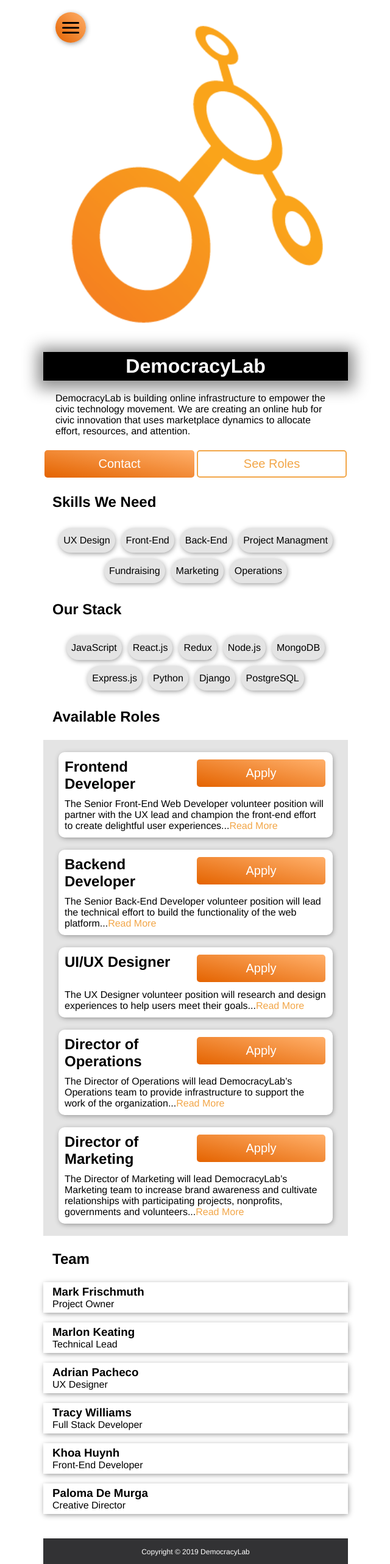
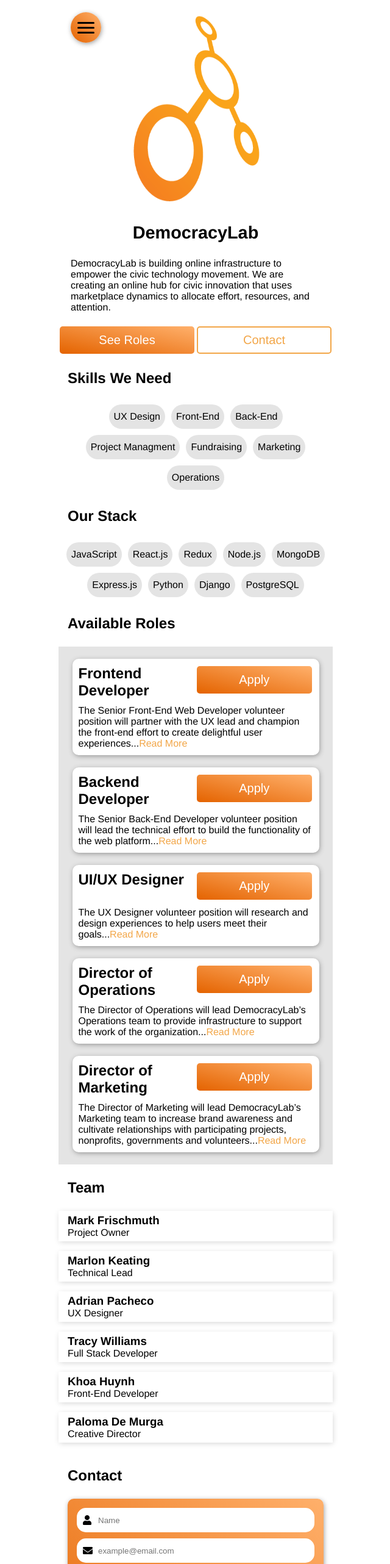
Before and after one commit to Democracy-Labs-UI-Proto/democracylab_ui_proto, a React app: page / in a window 1280 px wide. Shown: the top 2564 px of the page at 61% size, without its empty margins (319-959 px from the left). Built offline with nearby package versions, Linux system fonts and the light colour scheme.

Commit message:
fixed menu and contact form strange z-index overlap

```diff
--- a/src/components/App.js
+++ b/src/components/App.js
@@ -1,5 +1,5 @@
 import React, { Fragment, Component } from 'react';
-import { HashRouter, Route } from 'react-router-dom';
+// import { HashRouter, Route } from 'react-router-dom';
 import { Provider } from 'react-redux';
 import MainDeck from './MainDeck';
 import createAppStore from '../store/store';
@@ -10,11 +10,12 @@ export default class App extends Component {
   render() {
     return (
       <Provider store={store}>
-        <HashRouter>
-          <Fragment>
-            <Route exact path="/" component={MainDeck} />
-          </Fragment>
-        </HashRouter>
+        {/* <HashRouter> */}
+        <Fragment>
+          {/* <Route exact path="/" component={MainDeck} /> */}
+          <MainDeck />
+        </Fragment>
+        {/* </HashRouter> */}
       </Provider>
     );
   }
--- a/src/components/Contact/ContactDeck.js
+++ b/src/components/Contact/ContactDeck.js
@@ -4,7 +4,9 @@ import ContactCard from './ContactCard';
 export default function ContactDeck() {
   return (
     <Fragment>
-      <h2 className="form-title title small-space">Contact</h2>
+      <h2 id="contact" className="form-title title small-space">
+        Contact
+      </h2>
       <form className="contact-container gradient container column shadow big-space">
         <ContactCard />
       </form>
--- a/src/components/Hero/HeroCard.js
+++ b/src/components/Hero/HeroCard.js
@@ -5,15 +5,21 @@ export default function HeroCard(props) {
   return (
     <Fragment>
       {/* <img src={props.hero.projectimage} alt={props.hero.projectimagealt} /> */}
-      <img src={DemoLabPic} alt={props.hero.projectimagealt} />
+      <div className="hero-img-container container">
+        <img className="hero-img" src={DemoLabPic} alt={props.hero.projectimagealt} />
+      </div>
       <div className="hero-info container column big-space">
-        <div className="hero-title container shadow-title">
+        <div className="hero-title container">
           <h1>{props.hero.projectname}</h1>
         </div>
         <p>{props.hero.projectdescription}</p>
         <div className="btn-container">
-          <button className="btn primary-button">Contact</button>
-          <button className="btn secondary-button">See Roles</button>
+          <a href="#roles" className="btn primary-button container">
+            See Roles
+          </a>
+          <a href="#contact" className="btn secondary-button container">
+            Contact
+          </a>
         </div>
       </div>
     </Fragment>
--- a/src/components/Info/InfoCard.js
+++ b/src/components/Info/InfoCard.js
@@ -1,5 +1,5 @@
 import React from 'react';
 
 export default function InfoCard(props) {
-  return <li className="info-item shadow">{props.infoitem}</li>;
+  return <li className="info-item">{props.infoitem}</li>;
 }
--- a/src/components/MainDeck.js
+++ b/src/components/MainDeck.js
@@ -4,7 +4,7 @@ import InfoDeck from './Info/InfoDeck';
 import MenuDeck from './Menu/MenuDeck';
 import HeroDeck from './Hero/HeroDeck';
 import TeamDeck from './Team/TeamDeck';
-// import ContactDeck from './Contact/ContactDeck';
+import ContactDeck from './Contact/ContactDeck';
 import Footer from './Footer/Footer';
 import { connect } from 'react-redux';
 
@@ -18,7 +18,7 @@ function MainDeck(props) {
       ))}
       <RolesDeck roles={props.state.roles} />
       <TeamDeck team={props.state.team} />
-      {/* <ContactDeck /> */}
+      <ContactDeck />
       <Footer />
     </Fragment>
   );
--- a/src/components/Menu/MenuCard.js
+++ b/src/components/Menu/MenuCard.js
@@ -1,14 +1,17 @@
 import React from 'react';
-import { Link } from 'react-router-dom';
+// import { Link } from 'react-router-dom';
 
 export default function MenuItemCard(props) {
   return (
-    <Link
-      to={'/'}
-      className={`menu-nav-items ${props.show ? `show` : ``}`}
-      onClick={props.menuClick}
-    >
+    // <Link
+    //   to={'/'}
+    //   className={`menu-nav-items ${props.show ? `show` : ``}`}
+    //   onClick={props.menuClick}
+    // >
+    //   {props.title}
+    // </Link>
+    <a to={'/'} className={`menu-nav-items ${props.show ? `show` : ``}`} onClick={props.menuClick}>
       {props.title}
-    </Link>
+    </a>
   );
 }
--- a/src/components/Roles/RolesDeck.js
+++ b/src/components/Roles/RolesDeck.js
@@ -11,7 +11,7 @@ export default class Roles extends Component {
     return (
       <div className="roles-container">
         <h2 className="title small-space">Available Roles</h2>
-        <ul className="roles-list big-space">
+        <ul id="roles" className="roles-list big-space">
           {this.props.roles.map((role, idx) => (
             <RoleCard key={idx} title={role.title} content={role.description} />
           ))}
--- a/src/components/Team/TeamCard.js
+++ b/src/components/Team/TeamCard.js
@@ -2,7 +2,7 @@ import React from 'react';
 
 export default function TeamCard(props) {
   return (
-    <li className="small-padding small-space shadow">
+    <li className="small-padding small-space shadow-light">
       <h3>{props.teamitem.name}</h3>
       <p>{props.teamitem.role}</p>
     </li>
--- a/src/style/base/_base.scss
+++ b/src/style/base/_base.scss
@@ -7,7 +7,7 @@
 body {
   color: $primary-text-color;
   font-family: $primary-font;
-  max-width: 500px;
+  max-width: 450px;
   margin: 0 auto;
   position: relative;
 }
--- a/src/style/modules/components/_contact.scss
+++ b/src/style/modules/components/_contact.scss
@@ -1,4 +1,6 @@
 .contact-container {
+  // position: relative;
+  // z-index: -2;
   align-items: center;
   justify-content: center;
   margin: 15px;
@@ -10,11 +12,14 @@
     margin-bottom: 10px;
     i {
       position: absolute;
+      z-index: 0;
       top: 12px;
       left: 10px;
     }
     input,
     textarea {
+      position: relative;
+      // z-index: 0;
       border: none;
       border-radius: 15px;
       padding: 5px 5px 5px 35px;
--- a/src/style/modules/components/_hero.scss
+++ b/src/style/modules/components/_hero.scss
@@ -1,11 +1,23 @@
+.hero-img-container {
+  height: 45vh;
+  width: 100%;
+  justify-content: center;
+  .hero-img {
+    width: 250px;
+  }
+}
 .hero-info {
   .hero-title {
     justify-content: center;
-    background: set-text-color($primary-background-color);
     h1 {
       padding: 5px 0;
-      color: set-text-color($primary-text-color);
+      font-size: 1.8em;
     }
+  }
+  .primary-button,
+  .secondary-button {
+    align-items: center;
+    justify-content: center;
   }
   p {
     padding: 20px;
--- a/src/style/modules/components/_menu.scss
+++ b/src/style/modules/components/_menu.scss
@@ -1,23 +1,23 @@
 header {
   position: fixed;
+  z-index: 3;
 }
 .menu-btn-container {
   position: absolute;
   top: 20px;
   left: 20px;
-  z-index: 2;
   width: 50px;
   height: 50px;
   border-radius: 50%;
   &.close {
     background: none;
+    z-index: 4;
   }
 }
 .menu-btn {
   position: absolute;
   right: 11px;
   top: 16px;
-  z-index: 3;
   cursor: pointer;
   @include easeOut;
 
@@ -33,6 +33,7 @@ header {
   &.close {
     transform: rotate(180deg);
     .btn-line {
+      background: $primary-background-color;
       // Line 1 - Rotate
       &:nth-child(1) {
         transform: rotate(45deg) translate(5px, 5px);
@@ -52,7 +53,6 @@ header {
 // Menu overlay
 .menu {
   position: relative;
-  // z-index: 99;
   visibility: hidden;
   &.show {
     visibility: visible;
@@ -60,14 +60,16 @@ header {
   &-nav {
     display: flex;
     flex-flow: column wrap;
+    position: absolute;
     width: 270px;
     height: 100vh;
+    top: 0;
+    left: -270px;
     overflow: hidden;
     padding-top: 85px;
-    transform: translate3d(-40vw, 0, 0);
     @include easeOut;
     &.show {
-      transform: translate3d(0, 0, 0);
+      left: 0;
     }
   }
   .menu-nav-items {
@@ -75,11 +77,12 @@ header {
     padding: 0.8rem 35px;
     font-size: 15px;
     font-weight: 500;
-    color: $primary-text-color;
+    color: set-text-color($primary-text-color);
     text-decoration: none;
     @include easeOut;
     &:hover {
       background: lightgrey;
+      color: $primary-text-color;
     }
   }
 }
--- a/src/style/modules/effects/_gradient.scss
+++ b/src/style/modules/effects/_gradient.scss
@@ -2,5 +2,5 @@
   background-image: linear-gradient(to top right, #e46300, #ffb06b);
 }
 .gradient-blue {
-  background-image: linear-gradient(to top right, #0086a4, #0067e4);
+  background-image: linear-gradient(to top right, #005f74, #00479d);
 }
--- a/src/style/modules/effects/_shadow.scss
+++ b/src/style/modules/effects/_shadow.scss
@@ -10,6 +10,6 @@
 .shadow {
   box-shadow: 1px 2px 9px -1px rgb(140, 140, 140);
 }
-.shadow-title {
-  box-shadow: 0px 3px 24px 10px #919191;
+.shadow-light {
+  box-shadow: 1px 2px 9px -1px rgb(211, 211, 211);
 }
```
Also changed, not shown: dist/app.js, dist/index.html, dist/main.js, dist/src/assets/democracyLab-15720ba7.png (added), dist/vendors~app.js, 3 other files.
